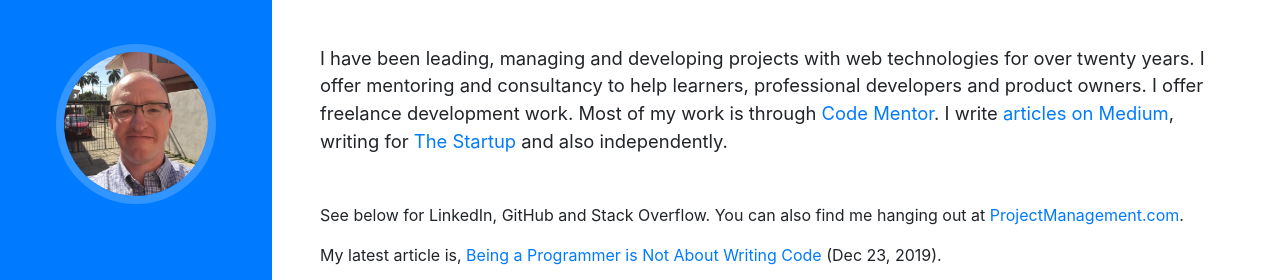
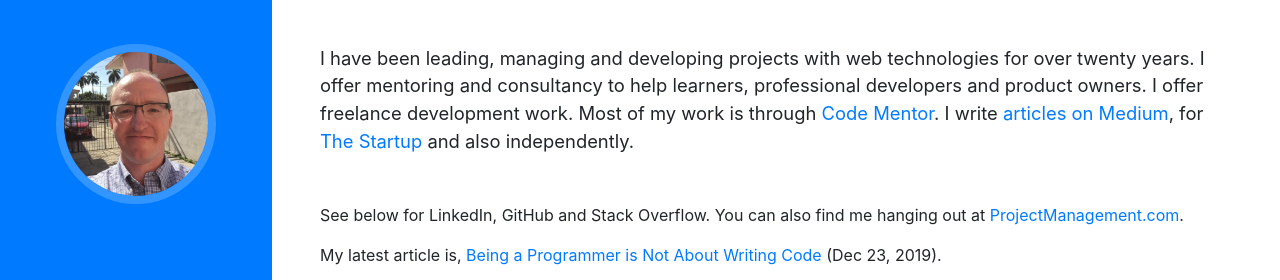
Before and after one commit to nigelbpeck/nigelbpeck-website, a website with bundled scripts: page index.html in a window 1280 px wide. Shown: the part 272-552 px from the top of the page. Built offline with nearby package versions, Linux system fonts and the light colour scheme; a web font is replaced by a local one.

Commit message:
Update intro

```diff
--- a/index.html
+++ b/index.html
@@ -46,7 +46,7 @@
           <span class="text-primary">B. Peck</span>
         </h1>
         <div class="subheading mb-5">Mentor, Consultant, Technical Project Manager, Software Engineer</div>
-        <p class="lead mb-5">I have been leading, managing and developing projects with web technologies for over twenty years. I offer mentoring and consultancy to help learners, professional developers and product owners. I offer freelance development work. Most of my work is through <a href="https://www.codementor.io/nigelbpeck">Code Mentor</a>. I write <a href="https://medium.com/@nigelbpeck">articles on Medium</a>, writing for <a href="https://medium.com/swlh">The Startup</a> and also independently.</p>
+        <p class="lead mb-5">I have been leading, managing and developing projects with web technologies for over twenty years. I offer mentoring and consultancy to help learners, professional developers and product owners. I offer freelance development work. Most of my work is through <a href="https://www.codementor.io/nigelbpeck">Code Mentor</a>. I write <a href="https://medium.com/@nigelbpeck">articles on Medium</a>, for <a href="https://medium.com/swlh">The Startup</a> and also independently.</p>
         <p>See below for LinkedIn, GitHub and Stack Overflow. You can also find me hanging out at <a href="https://www.projectmanagement.com/profile/NigelBPeck">ProjectManagement.com</a>.</p>
         <p>My latest article is, <a href="https://medium.com/swlh/being-a-programmer-is-not-about-writing-code-84aa54cb1c61">Being a Programmer is Not About Writing Code</a> (Dec 23, 2019).</p>
         <p>Check out my Medium series, <a href="https://medium.com/series/the-happy-programmer-64f9a7946b83">The Happy Programmer</a>.</p>
```
